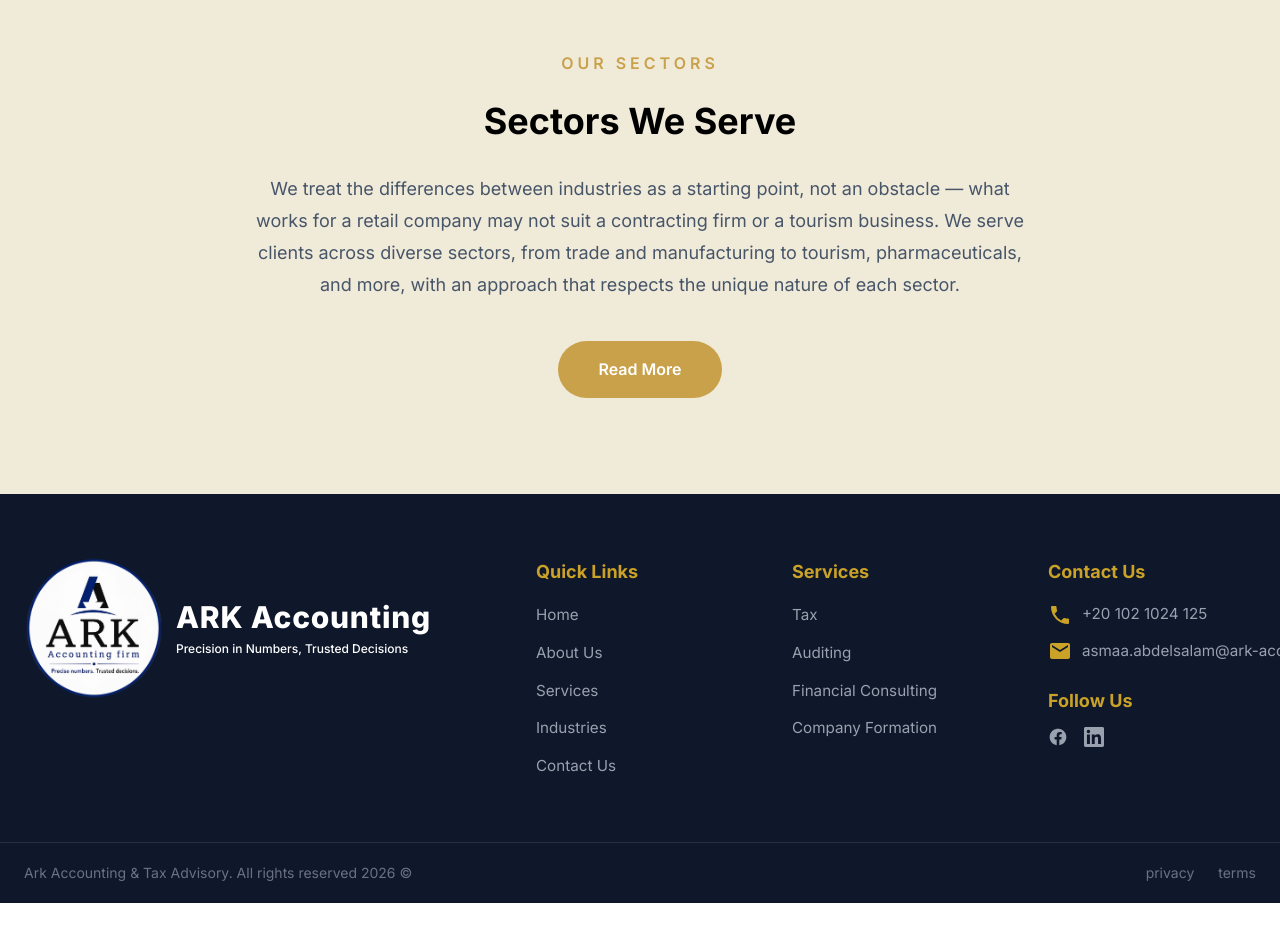
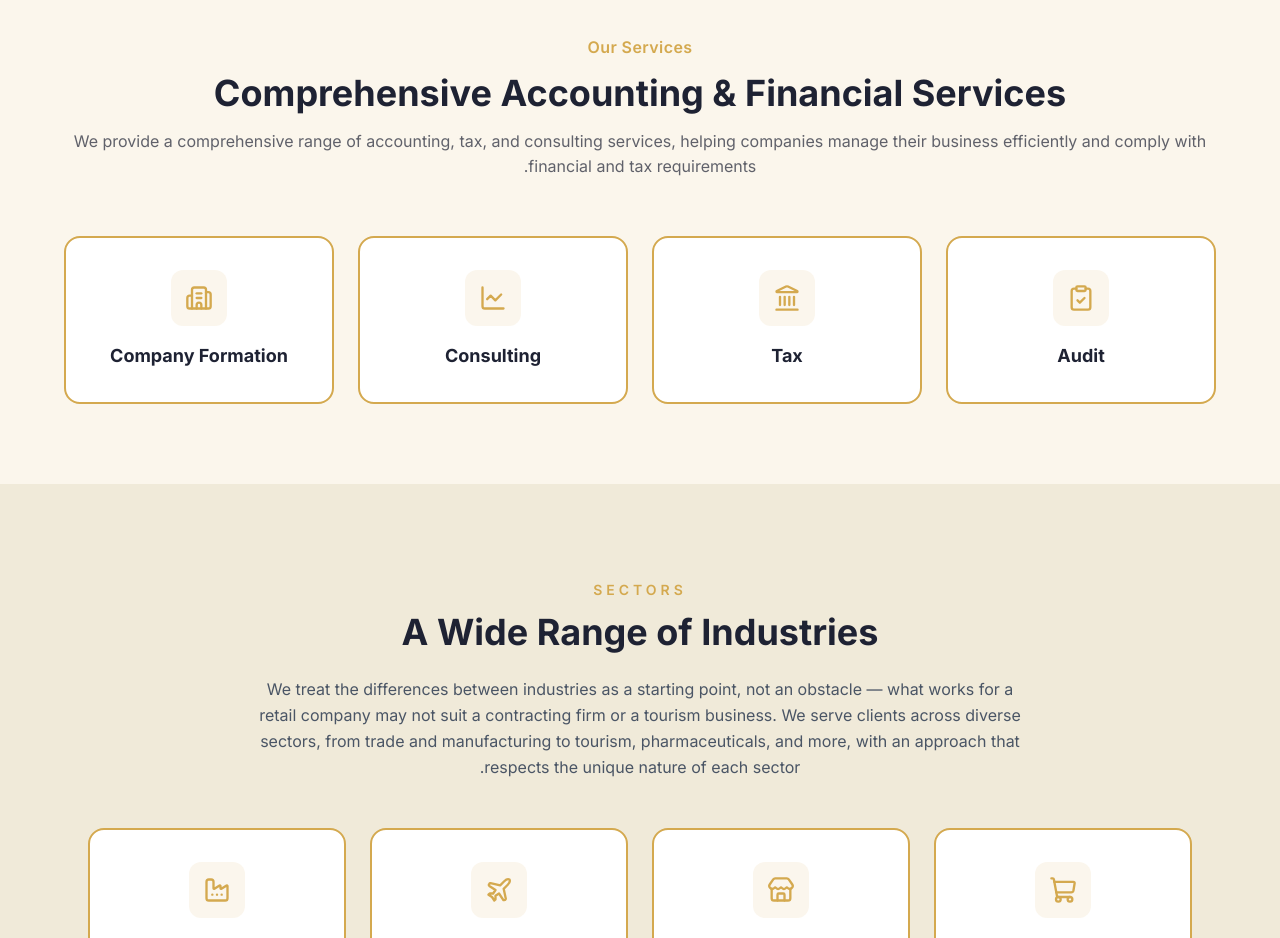
Before and after one commit to alaahdiab0/ark-advisory, a Next.js app: page / in a window 1280 px wide. Shown: the part 1300-2238 px from the top of the page. Before the commit the page ends 2203 px from the top, so only its background shows below. Built offline with nearby package versions, Linux system fonts and the light colour scheme.

Commit message:
تحديثات على الصفحة والسيكشنز

```diff
--- a/package.json
+++ b/package.json
@@ -10,7 +10,7 @@
   },
   "dependencies": {
     "framer-motion": "^12.42.2",
-    "lucide-react": "^1.25.0",
+    "lucide-react": "^1.28.0",
     "next": "16.2.10",
     "react": "19.2.4",
     "react-dom": "19.2.4",
--- a/src/app/api/consultation/route.js
+++ b/src/app/api/consultation/route.js
@@ -12,7 +12,7 @@ export async function POST(request) {
     }
 
     await resend.emails.send({
-      from: 'Ark Advisory Website <onboarding@resend.dev>',
+      from:  'Ark Advisory Website <noreply@ark-accounting.org>',
       to: 'asmaa.abdelsalam@ark-accounting.org',
       subject: `طلب استشارة جديد من ${name} - Ark Advisory`,
       html: `
--- a/src/app/page.js
+++ b/src/app/page.js
@@ -1,4 +1,5 @@
 "use client";
+import Services from "@/components/Services";
 import SectorsSection from "../components/SectorsSection";
 import { useLanguage } from "../context/LanguageContext";
 import { useState, useEffect, useCallback } from "react";
@@ -73,31 +74,12 @@ export default function HomePage() {
           </motion.div>
         </div>
       </section>
+      <Services />
 
       {/* ── SECTORS SECTION ── */}
-     <section className="bg-[#F0EAD9] py-24">
-        <div className="max-w-5xl mx-auto text-center px-6">
-          <p className="uppercase tracking-[4px] text-[#C9A14A] font-semibold">
-         {t("sectors_badge")}
-          </p>
 
-          <h2 className="text-4xl font-bold text-black mt-6">
-           {t("sectors_title")}
-          </h2>
 
-          <p className="text-text-secondary mt-8 text-lg leading-8 max-w-3xl mx-auto">
-           {t("sectors_description")}
-          </p>
-
-          <a
-            href="/about"
-            className="inline-block mt-10 bg-[#C9A14A] text-white px-10 py-4 rounded-full font-semibold hover:bg-[#b38b2d] transition"
-          >
-           {t("sectors_cta")}
-          </a>
-        </div>
-      </section>
-
+<SectorsSection />
     </>
   );
 }
--- a/src/components/SectorsSection.jsx
+++ b/src/components/SectorsSection.jsx
@@ -1,55 +1,91 @@
 "use client";
 
-import { motion } from "framer-motion";
 import Link from "next/link";
-import { useLanguage } from "../context/LanguageContext";
-
-const fadeUp = {
-  hidden: { opacity: 0, y: 40 },
-  visible: (i = 0) => ({
-    opacity: 1,
-    y: 0,
-    transition: { delay: i * 0.15, duration: 0.6 },
-  }),
-};
+import { useLanguage } from "@/context/LanguageContext";
+import {
+  ShoppingCart,
+  Store,
+  Plane,
+  Factory,
+  Building2,
+  Pill,
+  UtensilsCrossed,
+  Ship,
+} from "lucide-react";
 
 export default function SectorsSection() {
   const { t } = useLanguage();
 
+  const industries = [
+    {
+      title: t("industry_trade_title"),
+      icon: ShoppingCart,
+    },
+    {
+      title: t("industry_ecommerce_title"),
+      icon: Store,
+    },
+    {
+      title: t("industry_tourism_title"),
+      icon: Plane,
+    },
+    {
+      title: t("industry_manufacturing_title"),
+      icon: Factory,
+    },
+    {
+      title: t("industry_contracting_title"),
+      icon: Building2,
+    },
+    {
+      title: t("industry_pharma_title"),
+      icon: Pill,
+    },
+    {
+      title: t("industry_restaurants_title"),
+      icon: UtensilsCrossed,
+    },
+    {
+      title: t("industry_import_export_title"),
+      icon: Ship,
+    },
+  ];
+
   return (
-    <section id="sectors" className="py-16 bg-[#F5F1E9]">
-      <div className="max-w-7xl mx-auto px-6">
-        <motion.div
-          initial="hidden"
-          whileInView="visible"
-          viewport={{ once: true }}
-          variants={fadeUp}
-          className="text-center"
-        >
-          <span className="text-gold font-bold text-sm uppercase tracking-wider">
-            {t("sectors_badge")}
-          </span>
-          <h2 className="text-3xl md:text-4xl font-extrabold text-navy mt-2">
-            {t("sectors_title")}
-          </h2>
-          <div className="w-16 h-1 bg-gold mx-auto mt-4 rounded" />
-          <p
-            className="text-text-secondary mt-6 max-w-3xl mx-auto px-6 leading-8 text-lg"
-            style={{ textAlign: "justify" }}
-          >
-            {t("sectors_text")}
-          </p>
+    <section className="bg-[#F0EAD9] py-24" dir="rtl">
+      <div className="max-w-5xl mx-auto text-center px-6">
+        <p className="uppercase tracking-[4px] text-sm font-semibold text-[#D4A94F]">
+          {t("sectors_badge")}
+        </p>
 
-          <Link
-            href="/industries"
-            className="inline-flex items-center gap-2 mt-8 px-7 py-3.5 bg-gradient-to-r from-gold to-gold-hover text-white font-bold rounded-lg shadow-lg hover:shadow-xl hover:-translate-y-0.5 transition-all"
-          >
-            {t("sectors_cta")}
-            <svg className="w-4 h-4" fill="currentColor" viewBox="0 0 24 24">
-              <path d="M5 12h14M12 5l7 7-7 7" />
-            </svg>
-          </Link>
-        </motion.div>
+        <h2 className="text-3xl md:text-4xl font-bold text-[#1E2233] mt-3">
+          {t("sectors_title")}
+        </h2>
+
+        <p className="text-gray-600 leading-relaxed mt-6 max-w-3xl mx-auto">
+          {t("sectors_description")}
+        </p>
+      </div>
+
+      <div className="max-w-6xl mx-auto grid grid-cols-2 sm:grid-cols-2 lg:grid-cols-4 gap-6 mt-12 px-6">
+        {industries.map((industry) => {
+          const Icon = industry.icon;
+          return (
+            <Link
+              key={industry.title}
+              href="/industries"
+              className="group flex flex-col items-center justify-center text-center h-full bg-white rounded-2xl p-8 border-2 border-[#D4A94F] hover:shadow-lg hover:-translate-y-1 transition-all duration-300"
+            >
+              <div className="w-14 h-14 rounded-xl bg-[#D4A94F]/10 flex items-center justify-center mb-4">
+                <Icon className="w-7 h-7 text-[#D4A94F]" />
+              </div>
+
+              <h3 className="text-lg font-bold text-[#1E2233]">
+                {industry.title}
+              </h3>
+            </Link>
+          );
+        })}
       </div>
     </section>
   );
--- /dev/null
+++ b/src/components/Services.jsx
@@ -0,0 +1,86 @@
+"use client";
+
+import Link from "next/link";
+import { motion } from "framer-motion";
+import {
+  ClipboardCheck,
+  Landmark,
+  LineChart,
+  Building2,
+} from "lucide-react";
+import { useLanguage } from "@/context/LanguageContext";
+
+export default function Services() {
+  const { t } = useLanguage();
+
+  const services = [
+    {
+      title: t("service_audit"),
+      href: "/audit",
+      icon: ClipboardCheck,
+    },
+    {
+      title: t("service_tax"),
+      href: "/tax",
+      icon: Landmark,
+    },
+    {
+      title: t("service_consulting"),
+      href: "/consulting",
+      icon: LineChart,
+    },
+    {
+      title: t("service_formation"),
+      href: "/formation",
+      icon: Building2,
+    },
+  ];
+
+  return (
+    <section
+      id="services"
+      dir="rtl"
+      className="relative py-20 px-6 bg-[#FBF6EC]"
+    >
+      <div className="max-w-6xl mx-auto text-center mb-14">
+        <span className="text-[#D4A94F] font-semibold tracking-wide">
+          {t("services_badge")}
+        </span>
+        <h2 className="text-3xl md:text-4xl font-bold text-[#1E2233] mt-3">
+          {t("services_heading")}
+        </h2>
+        <p className="text-[#1E2233]/70 mt-4">
+          {t("services_subheading")}
+        </p>
+      </div>
+
+      <div className="max-w-6xl mx-auto grid grid-cols-1 sm:grid-cols-2 lg:grid-cols-4 gap-6">
+        {services.map((service, index) => {
+          const Icon = service.icon;
+          return (
+            <motion.div
+              key={service.href}
+              initial={{ opacity: 0, y: 20 }}
+              whileInView={{ opacity: 1, y: 0 }}
+              viewport={{ once: true }}
+              transition={{ duration: 0.4, delay: index * 0.1 }}
+            >
+              <Link
+                href={service.href}
+                className="group flex flex-col items-center justify-center text-center h-full bg-white rounded-2xl p-8 border-2 border-[#D4A94F] hover:shadow-lg hover:-translate-y-1 transition-all duration-300"
+              >
+                <div className="w-14 h-14 rounded-xl bg-[#D4A94F]/10 flex items-center justify-center mb-4">
+                  <Icon className="w-7 h-7 text-[#D4A94F]" />
+                </div>
+
+                <h3 className="text-lg font-bold text-[#1E2233]">
+                  {service.title}
+                </h3>
+              </Link>
+            </motion.div>
+          );
+        })}
+      </div>
+    </section>
+  );
+}
--- a/src/data/translations.js
+++ b/src/data/translations.js
@@ -60,10 +60,10 @@ form_success: "✓ Thank you! Your consultation has been booked. We'll contact y
 form_error: "✗ Please fill in all required fields.",
 
 
-  sectors_badge: "Our Sectors",
-  sectors_title: "Sectors We Serve",
+  sectors_badge: " Sectors",
+  sectors_title: "A Wide Range of Industries",
   sectors_description: "We treat the differences between industries as a starting point, not an obstacle — what works for a retail company may not suit a contracting firm or a tourism business. We serve clients across diverse sectors, from trade and manufacturing to tourism, pharmaceuticals, and more, with an approach that respects the unique nature of each sector.",
-  sectors_cta: "Read More",
+
 
 
 consultation_hero_title_line1: "Book a Free Accounting",
@@ -373,7 +373,7 @@ privacy_contact_text: "If you have any questions about this Privacy Policy or ho
 
 footer_tagline: "Precision in Numbers, Trusted Decisions",
 footer_contact_title: "Contact Us",
-footer_phone: "+20 102 1024 125",
+footer_phone: "+20 10 12510242",
 footer_email: "asmaa.abdelsalam@ark-accounting.org",
 footer_follow_title: "Follow Us",
 footer_services_title: "Services",
@@ -395,6 +395,14 @@ service_tax: "Tax",
 service_audit: "Audit",
 service_consulting: "Consulting",
 service_formation: "Company Formation",
+
+services_badge: "Our Services",
+services_heading: "Comprehensive Accounting & Financial Services",
+services_audit: "Audit",
+services_tax: "Tax",
+services_consulting: "Financial Consulting",
+services_formation: "Company Formation",
+services_subheading: "We provide a comprehensive range of accounting, tax, and consulting services, helping companies manage their business efficiently and comply with financial and tax requirements."
 
 
 
@@ -459,8 +467,8 @@ form_submitting: "جاري الإرسال...",
 form_success: "✓ شكرًا لك! تم حجز استشارتك بنجاح. سنتواصل معك خلال 24 ساعة.",
 form_error: "✗ يرجى ملء جميع الحقول المطلوبة.",
 
- sectors_badge: "قطاعاتنا",
-  sectors_title: "القطاعات التي نخدمها",
+ sectors_badge: "القطاعات",
+  sectors_title: "نخدم قطاعات متنوعة",
   sectors_description: "نتعامل مع اختلاف طبيعة كل نشاط باعتباره نقطة انطلاق، لا عائقًا، فما يناسب شركة تجزئة قد لا يناسب شركة مقاولات أو منشأة سياحية.نقدم خدماتنا لعملاء من قطاعات متنوعة، من التجارة والصناعة إلى السياحة والأدوية وغيرها، بما يراعي خصوصية كل قطاع على حدة.",
 
   sectors_cta: "اقرأ المزيد",
@@ -806,5 +814,12 @@ service_audit: "المراجعة",
 service_consulting: "الاستشارات المالية",
 service_formation: "تأسيس الشركات",
 
+services_badge: "خدماتنا",
+services_heading: "خدمات محاسبية ومالية متكاملة",
+services_audit: "المراجعة",
+services_tax: "الضرائب",
+services_consulting: "الاستشارات المالية",
+services_formation: "تأسيس الشركات",
+services_subheading: "نقدم مجموعة متكاملة من الخدمات المحاسبية والضريبية والاستشارية، لمساعدة الشركات على إدارة أعمالها بكفاءة والالتزام بالمتطلبات المالية والضريبية."
   },
 };
```
Also changed, not shown: 1 other file (tests, documents, lock files or other folders).
